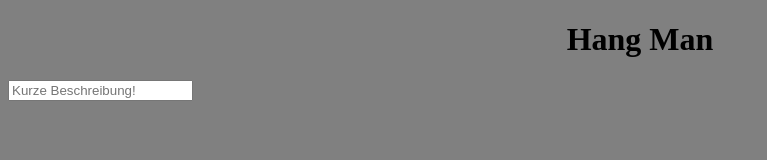
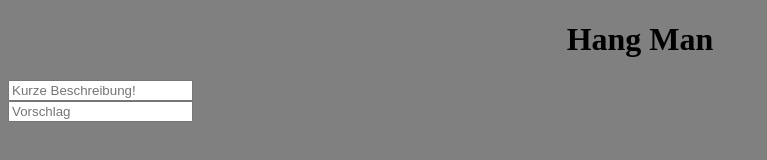
Before and after one commit to asirbescu-fhbg/bswe-ff-html-css-js-hangman, a plain HTML site: page index.html in a window 1280 px wide. Both pictures are taken after a click on the button "Eingabe". Shown: the whole page, without its empty margins (0-767 px from the left). Drawn offline with Linux system fonts and the light colour scheme.

Commit message:
Update Vorschlag + function

```diff
--- a/index.html
+++ b/index.html
@@ -1,17 +1,21 @@
 <!DOCTYPE html>
 <html lang="de">
+
 <head>
     <meta charset="UTF-8">
     <meta name="viewport" content="width=device-width, initial-scale=1.0">
     <title>Hang Man</title>
     <link rel="stylesheet" href="style.css">
 </head>
+
 <body>
     <h1>Hang Man</h1>
     <input class="wort" type="text" placeholder="Welches Wort?">
     <input type="text" placeholder="Kurze Beschreibung!">
+    <input class="vorschlag" type="text" placeholder="Vorschlag" maxlength="1">
     <button type="submit" class="eingabe">Eingabe</button>
     <div id="raten"></div>
     <script src="script.js"></script>
 </body>
+
 </html>
--- a/script.js
+++ b/script.js
@@ -1,14 +1,15 @@
 const wortEingabe = document.querySelector(".wort");
 const eingabe = document.querySelector(".eingabe");
 const raten = document.getElementById("raten");
+const vorschlag = document.querySelector(".vorschlag");
+var wort;
 
-function getText(){
-    var wort = document.querySelector(".wort").value;
+function wortEingegeben() {
+    wort = document.querySelector(".wort").value;
     wortEingabe.style.display = "none";
     eingabe.style.display = "none";
-    for (let i = 0; i < wort.length; i++) {
-        raten.innerHTML += "<input type='text'>";
-    }
+    vorschlag.style.display = "block";
+
 }
 
-eingabe.addEventListener("click", getText);
+eingabe.addEventListener("click", wortEingegeben);
--- a/style.css
+++ b/style.css
@@ -5,3 +5,7 @@ body {
 h1 {
     text-align: center;
 }
+
+.vorschlag {
+    display: none;
+}
```
